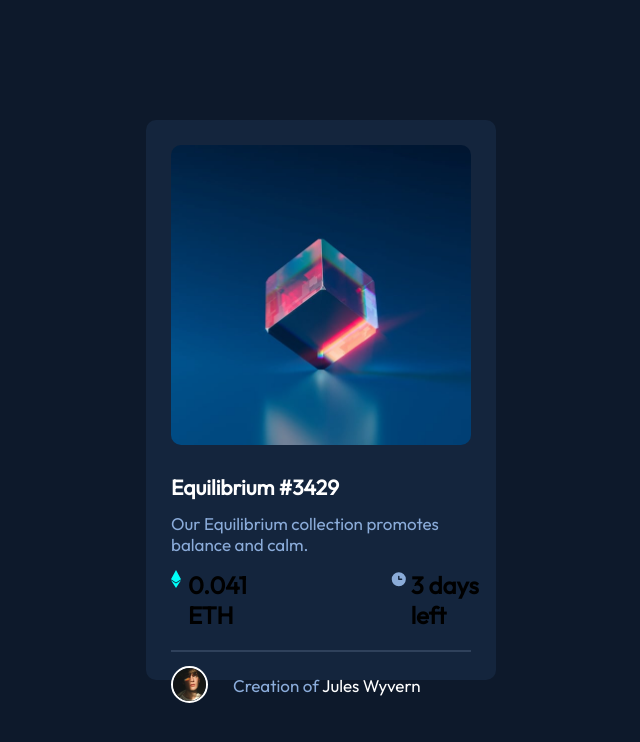
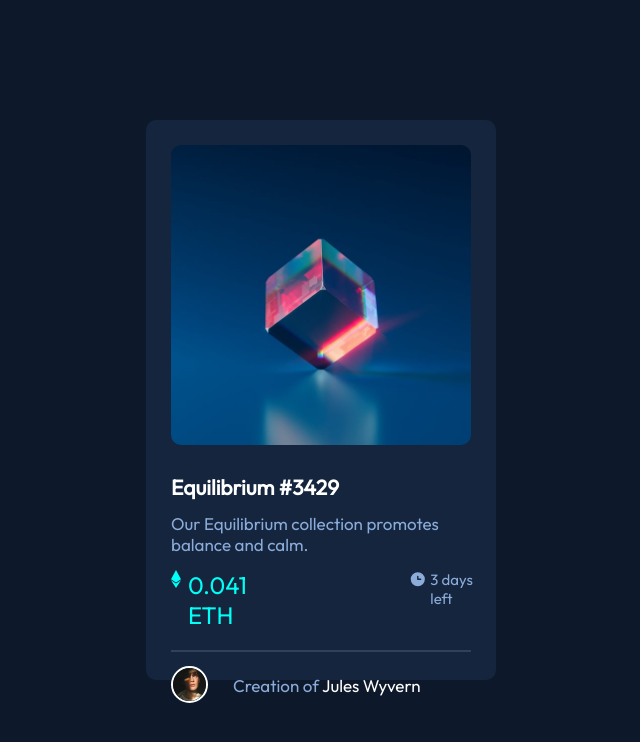
Before and after one commit to byhenriquesilva/Nft-card, a plain HTML site: page index.html in a window 1280 px wide. Shown: the whole page, without its empty margins (319-959 px from the left). Drawn offline with Linux system fonts and the light colour scheme.

Commit message:
Update index.css

```diff
--- a/css/index.css
+++ b/css/index.css
@@ -39,12 +39,12 @@ hr{
     margin: 10px 25px 10px 25px;
 }
 
-.ethereum h4{
+.ethereum h2{
     color: hsl(178, 100%, 50%);
     font-weight: 400;
 }
 
-.clock h4{
+.clock h2{
     color: hsl(215, 51%, 70%);
     font-weight: 300;
     font-size: 15px;
```
